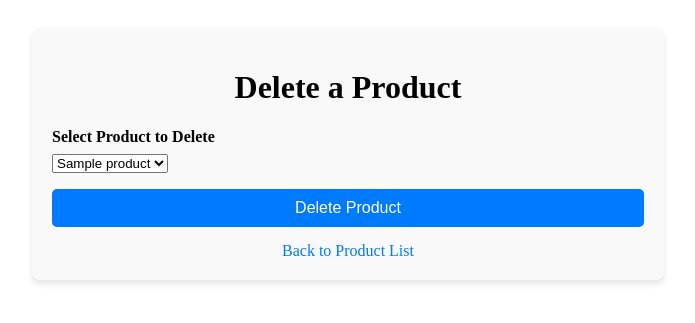
After one commit to CesarRTMartins/Gestao-de-Stocks, a Django app: page /stocks/DeleteProduct/ in a window 1280 px wide. The commit adds this page. Shown: the top 323 px of the page, without its empty margins (292-987 px from the left). Run offline with Django 5.2, Linux system fonts and the light colour scheme; tables that the repository leaves empty hold one stand-in row (values such as "Sample post").

Commit message:
Delete Products

```diff
--- a/pap/stocks/forms.py
+++ b/pap/stocks/forms.py
@@ -12,3 +12,14 @@ class ProductCategoryForm(forms.ModelForm):
     class Meta:
         model = ProductCategory
         fields = ['name']  # Inclua os campos desejados
+
+class DeleteProductForm(forms.Form):
+    id = forms.ChoiceField(
+        label="Select Product to Delete",
+        choices=[],
+    )
+
+    def __init__(self, *args, **kwargs):
+        super(DeleteProductForm, self).__init__(*args, **kwargs)
+        # Atualiza as opções dinamicamente com os produtos disponíveis
+        self.fields['id'].choices = [(product.id, product.name) for product in Products.objects.all()]
--- a/pap/stocks/models/products.py
+++ b/pap/stocks/models/products.py
@@ -65,7 +65,7 @@ class ProductSize(models.Model):
 
 class StockProduct(models.Model):
     # Chave estrangeira do modelo Products
-    product = models.ForeignKey(Products, on_delete=models.CASCADE, related_name='stocks') # Products id
+    product = models.ForeignKey(Products, on_delete =models.CASCADE, related_name='stocks') # Products id
     # Atributos da tabela
     quantity = models.IntegerField()  # Quantidade em stock
     entry_date = models.DateTimeField(auto_now_add=True)  # Data de entrada em stock
--- a/pap/stocks/templates/stocks/add_product.html
+++ b/pap/stocks/templates/stocks/add_product.html
@@ -68,7 +68,7 @@
     </ul>
 </li>
                     <li class="nav-item">
-                        <a class="nav-link" href="#inventory">
+                        <a class="nav-link" href="/stocks/">
                             <i class="ri-archive-line me-1"></i> Inventory
                         </a>
                     </li>
--- /dev/null
+++ b/pap/stocks/templates/stocks/delete_product.html
@@ -0,0 +1,91 @@
+<!DOCTYPE html>
+<html>
+<head>
+    <title>Delete Product</title>
+    <style>
+        .container {
+            width: 50%;
+            margin: auto;
+            padding: 20px;
+        }
+
+        .card {
+            background-color: #f9f9f9;
+            border-radius: 8px;
+            padding: 20px;
+            box-shadow: 0 4px 6px rgba(0, 0, 0, 0.1);
+        }
+
+        h1 {
+            text-align: center;
+        }
+
+        .mb-3 {
+            margin-bottom: 1rem;
+        }
+
+        .form-label {
+            display: block;
+            margin-bottom: 0.5rem;
+            font-weight: bold;
+        }
+
+        .text-danger {
+            color: red;
+        }
+
+        .btn-submit {
+            display: block;
+            width: 100%;
+            padding: 10px;
+            color: #fff;
+            background-color: #007bff;
+            border: none;
+            border-radius: 5px;
+            cursor: pointer;
+            text-align: center;
+            font-size: 1rem;
+        }
+
+        .btn-submit:hover {
+            background-color: #0056b3;
+        }
+
+        .btn-back {
+            display: block;
+            margin-top: 15px;
+            text-align: center;
+            color: #007bff;
+            text-decoration: none;
+            font-size: 1rem;
+        }
+
+        .btn-back:hover {
+            text-decoration: underline;
+        }
+    </style>
+</head>
+<body>
+    <div class="container">
+        <div class="card">
+            <h1>Delete a Product</h1>
+            <form method="POST" action="{% url 'Delete_Product' %}">
+                {% csrf_token %}
+                {% for field in form %}
+                    <div class="mb-3">
+                        <label class="form-label">{{ field.label }}</label>
+                        {{ field }}
+                        {% if field.errors %}
+                            <div class="text-danger">
+                                {{ field.errors }}
+                            </div>
+                        {% endif %}
+                    </div>
+                {% endfor %}
+                <button type="submit" class="btn-submit">Delete Product</button>
+            </form>
+            <a href="{% url 'list_Products' %}" class="btn-back">Back to Product List</a>
+        </div>
+    </div>
+</body>
+</html>
--- a/pap/stocks/urls.py
+++ b/pap/stocks/urls.py
@@ -6,4 +6,5 @@ urlpatterns = [
     path('ListCategories/', views.list_categories, name='List_Categories'),  # Exemplo para a lista
     path('AddCategory/', views.add_category, name='Add_Category'),
     path('AddProduct/', views.add_product, name='Add_Product'),  # URL para adicionar produtos
+    path('DeleteProduct/', views.delete_product, name='Delete_Product'),
 ]
--- a/pap/stocks/views.py
+++ b/pap/stocks/views.py
@@ -2,7 +2,10 @@ from django.shortcuts import render, redirect
 from .models import Products, ProductCategory # Importa o modelo que você criou para itens no estoque
 from django.http import HttpResponse
 from .forms import ProductForm
+from .forms import *
 from .forms import ProductCategoryForm
+from django.shortcuts import render, get_object_or_404, redirect
+from django.contrib import messages
 # Create your views here.
 
 def home(request):
@@ -35,3 +38,25 @@ def add_category(request):
 def list_categories(request):
     categories = ProductCategory.objects.all()
     return render(request, 'stocks/Categories.html', {'categories': categories})
+
+def delete_product(request):
+    if request.method == 'POST':
+        form = DeleteProductForm(request.POST)
+        if form.is_valid():
+            # Obtém o ID do produto do formulário
+            product_id = form.cleaned_data['id']
+
+            # Obtém o objeto Produto ou retorna 404
+            product = get_object_or_404(Products, id=product_id)
+
+            # Deleta o produto
+            product.delete()
+
+            # Adiciona mensagem de sucesso
+            messages.success(request, f"The product '{product.name}' has been deleted successfully!")
+            return redirect('list_Products')  # Redireciona para a lista de produtos
+    else:
+        form = DeleteProductForm()
+
+    # Renderiza o formulário para exclusão
+    return render(request, 'stocks/delete_product.html', {'form': form})
```
Also changed, not shown: pap/stocks/templates/stocks/Products.html (+4 -4 lines).
